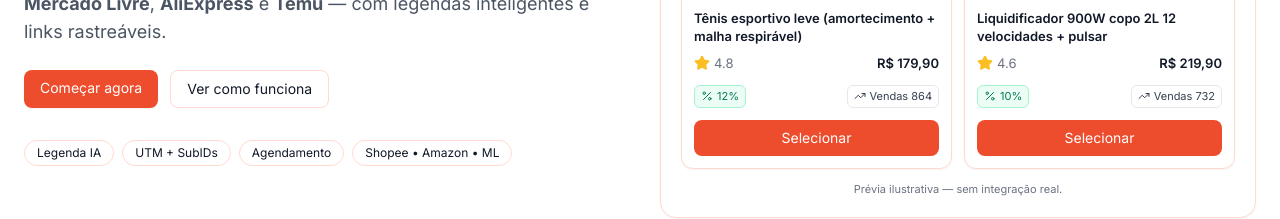
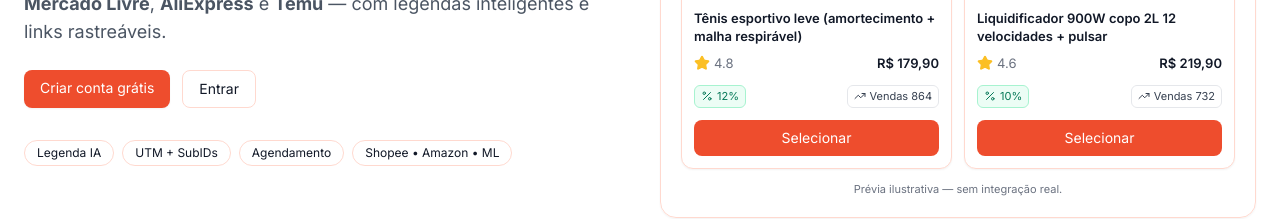
Before and after one commit to marciobever/seureview.com.br, a Next.js app: page / in a window 1280 px wide. Shown: the part 489-708 px from the top of the page. Built offline with nearby package versions, Linux system fonts and the light colour scheme; no server answers.

Commit message:
Update Hero.tsx

```diff
--- a/components/landing/Hero.tsx
+++ b/components/landing/Hero.tsx
@@ -1,13 +1,14 @@
 "use client";
 
 import Link from "next/link";
-import dynamic from "next/dynamic";
-
-const HeroPreview = dynamic(() => import("./HeroPreview"), { ssr: false });
+import { useLoggedIn } from "@/components/hooks/useLoggedIn";
+import HeroPreview from "./HeroPreview";
 
 const chips = ["Legenda IA", "UTM + SubIDs", "Agendamento", "Shopee • Amazon • ML"];
 
 export default function Hero() {
+  const logged = useLoggedIn();
+
   return (
     <section className="relative overflow-hidden">
       {/* glow */}
@@ -42,12 +43,25 @@ export default function Hero() {
             </p>
 
             <div className="mt-6 flex flex-wrap gap-3">
-              <Link href="/signup" className="px-4 py-2 rounded-lg text-sm bg-[#EE4D2D] hover:bg-[#D8431F] text-white shadow-sm">
-                Começar agora
-              </Link>
-              <Link href="/como-funciona" className="px-4 py-2 rounded-lg text-sm border border-[#FFD9CF] hover:bg-[#FFF4F0]">
-                Ver como funciona
-              </Link>
+              {!logged ? (
+                <>
+                  <Link href="/signup" className="px-4 py-2 rounded-lg text-sm bg-[#EE4D2D] hover:bg-[#D8431F] text-white shadow-sm">
+                    Criar conta grátis
+                  </Link>
+                  <Link href="/login" className="px-4 py-2 rounded-lg text-sm border border-[#FFD9CF] hover:bg-[#FFF4F0]">
+                    Entrar
+                  </Link>
+                </>
+              ) : (
+                <>
+                  <Link href="/dashboard" className="px-4 py-2 rounded-lg text-sm bg-[#EE4D2D] hover:bg-[#D8431F] text-white shadow-sm">
+                    Ir para o Dashboard
+                  </Link>
+                  <Link href="/como-funciona" className="px-4 py-2 rounded-lg text-sm border border-[#FFD9CF] hover:bg-[#FFF4F0]">
+                    Ver como funciona
+                  </Link>
+                </>
+              )}
             </div>
 
             <div className="mt-8 flex flex-wrap items-center gap-2 text-xs">
@@ -62,7 +76,7 @@ export default function Hero() {
             </div>
           </div>
 
-          {/* Prévia */}
+          {/* Prévia dentro do card */}
           <div className="relative flex justify-center md:justify-end">
             <div className="rounded-2xl border border-[#FFD9CF] bg-white/70 backdrop-blur shadow-sm">
               <HeroPreview />
```
